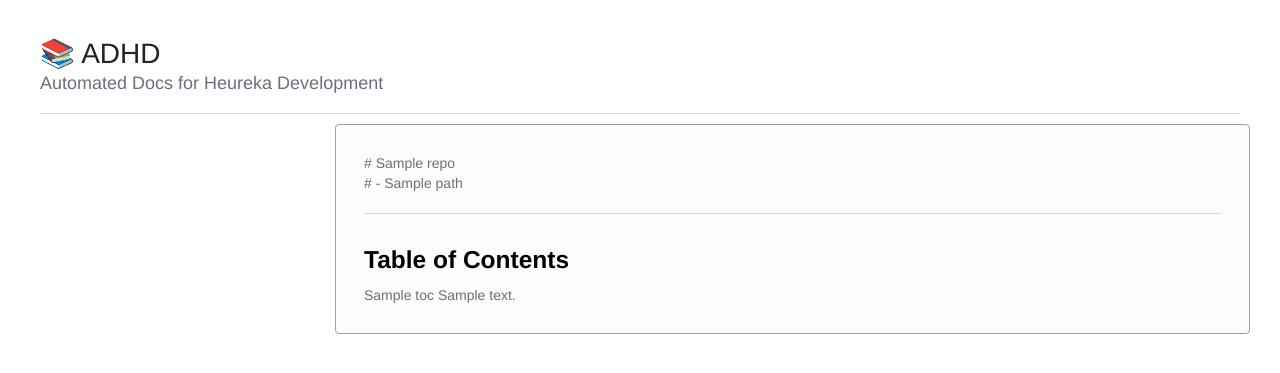
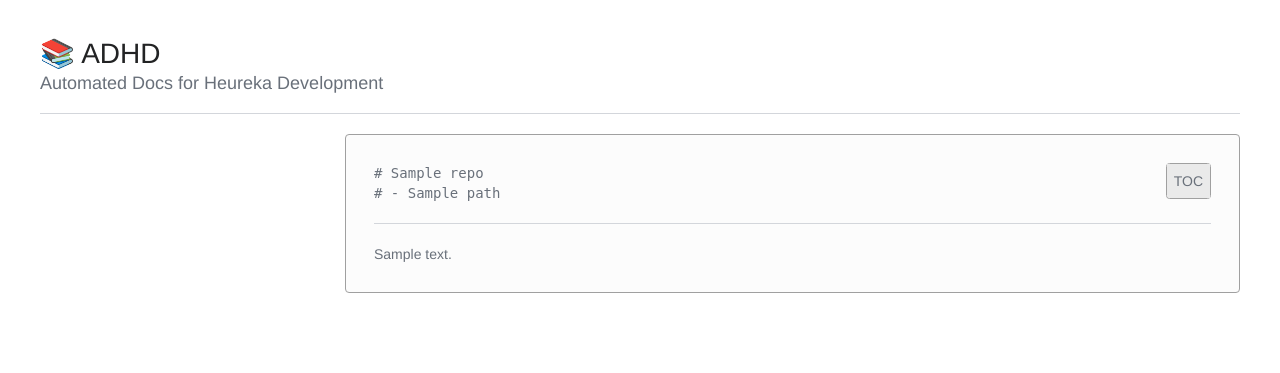
Before and after one commit to jkrcma/adhd, a Flask app: template wiki/templates/page.html in a window 1280 px wide. Shown: the top 373 px of the page. Run offline with Flask 2, Linux system fonts and the light colour scheme; the template is opened without the code that fills it: most values are stand-ins (such as "Sample title", 1, 10 or a date in 2020); parts of the project's set-up code (start-up, migrations or seed data) failed here and were passed over.

Commit message:
Add interactive TOC, add support for tables, refactor CSS to BEM

```diff
--- a/wiki/static/layout.css
+++ b/wiki/static/layout.css
@@ -10,23 +10,67 @@ body {
 .menu {
 }
 
-.menu .menu-label {
+.menu__label {
     color: #000000;
     font-weight: bold;
 }
 
-.menu .menu-label.active {
+.menu__label.is-active {
     font-weight: bold;
     color: hsl(30, 100%, 50%);
 }
 
-.menu .menu-list li a {
+.menu__link {
     overflow: hidden;
     white-space: nowrap;
     text-overflow: ellipsis;
 }
 
-.menu .menu-list li.active a {
+.menu__item.is-active .menu__link {
     font-weight: bold;
     color: hsl(30, 100%, 50%);
 }
+
+.content {
+    border-radius: 4px;
+    border: 1px solid #a0a0a0;
+    padding: 2em;
+    background: #fcfcfc;
+}
+
+.content__metadata {
+    /*overflow: hidden;*/
+    position: relative;
+}
+
+.content__info {
+    /*float: left;*/
+    font-family: monospace;
+}
+
+.content__toc {
+    border: 1px solid #a0a0a0;
+    border-radius: 0.25em;
+    position: absolute;
+    top: 0;
+    right: 0;
+    background: #fafafa;
+}
+
+.content__toc-title {
+    border-bottom-left-radius: 0.25em;
+    float: right;
+    padding: 0.5em;
+    text-align: right;
+    cursor: pointer;
+    background: #eaeaea;
+}
+
+.content__toc-table {
+    display: none;
+    padding-bottom: 1.5em;
+}
+
+.content__toc:hover .content__toc-table {
+    display: block;
+}
--- a/wiki/static/md-reset.css
+++ b/wiki/static/md-reset.css
@@ -1,16 +1,15 @@
-.md-reset {
-    border-radius: 4px;
-    border: 1px solid #a0a0a0;
-    padding: 2em;
-    background: #fcfcfc;
-}
-
 .md-reset * {
     line-height: 1.75em;
+    color: #404040;
 }
 
 .md-reset code {
-    padding: 0.5em 1em;
+    padding: 0.25em;
+}
+
+.md-reset pre {
+    overflow-x: auto;
+    padding: 1em;
 }
 
 .md-reset h1,
@@ -25,10 +24,12 @@
 }
 
 .md-reset h1 {
+    border-bottom: 1px solid #eeeeee;
     font-size: 1.75em;
 }
 
 .md-reset h2 {
+    border-bottom: 1px solid #eeeeee;
     font-size: 1.5em;
 }
 
@@ -44,6 +45,11 @@
     list-style: disc;
 }
 
+.md-reset ul ul {
+    list-style: circle;
+    margin-top: 0;
+}
+
 .md-reset ul,
 .md-reset ol {
     list-style-position: inside;
@@ -55,12 +61,31 @@
     line-height: 1.5em;
 }
 
-.md-reset ul li ul {
-    margin-top: 0;
+.md-reset blockquote {
+    border-left: 4px solid #d0d0d0;
+    padding: 1em;
 }
 
-.md-reset blockquote {
+.md-reset blockquote > :last-child {
+    margin-bottom: 0;
+}
+
+.md-reset hr {
+    border: none;
+    height: 4px;
+    background-color: #e0e0e0;
+}
+
+.md-reset table {
+
+}
+
+.md-reset table thead {
+ background: #f0f0f0;
+}
+
+.md-reset table th,
+.md-reset table td {
     border: 1px solid #a0a0a0;
-    padding: 1em;
-    background: #f0f0f0;
+    padding: 0.5em 1em;
 }
--- a/wiki/templates/_layout.html
+++ b/wiki/templates/_layout.html
@@ -31,13 +31,13 @@
             <div class="column is-3">
                 <aside class="menu">
                     {% for repository, files in g.pages.items() %}
-                    <h2 class="menu-label {% if (repo) and (repo.name == repository) %} active {% endif %}">
+                    <h2 class="menu__label {% if (repo) and (repo.name == repository) %} is-active {% endif %}">
                         {{ repository }}
                     </h2>
                     <ul class="menu-list">
                         {% for file in files %}
-                        <li class=" {% if (repo) and (repo.name == repository) and (path == file) %} active {% endif %} ">
-                            <a href="{{ url_for('page.page', repo=repository, page_path=file) }}" title="{{ file }}">
+                        <li class="menu__item {% if (repo) and (repo.name == repository) and (path == file) %} is-active {% endif %} ">
+                            <a href="{{ url_for('page.page', repo=repository, page_path=file) }}" class="menu__link" title="{{ file }}">
                                 {{ file }}
                             </a>
                         </li>
@@ -48,7 +48,7 @@
 
                 </aside>
             </div>
-            <div class="column md-reset">
+            <div class="column is-9">
                 {% block body %}{% endblock %}
             </div>
         </div>
--- a/wiki/templates/page.html
+++ b/wiki/templates/page.html
@@ -6,14 +6,35 @@
 {% block title %}{{ repo }}: {{ path }}{% endblock %}
 
 {% block body %}
-    # {{repo.name}}
-    <br />
-    # - {{path}}
-    <br />
 
-    <hr />
+<div class="content">
+    <div class="content__metadata">
+        <div class="content__info">
+            <p>
+                # {{repo.name}}
+                <br>
+                # - {{path}}
+            </p>
+        </div>
 
-    {% if toc %}<h1>Table of Contents</h1>{{ toc|safe }}{% endif %}
+        {% if toc %}
+        <div class="content__toc">
+            <div class="content__toc-title">
+                TOC
+            </div>
+            <div class="content__toc-table">
+                {{ toc|safe }}
+            </div>
+        </div>
+        {% endif %}
+    </div>
 
-    {{ content|safe }}
+    <hr>
+
+
+    <div class="md-reset">
+        {{ content|safe }}
+    </div>
+</div>
+
 {% endblock %}
```
